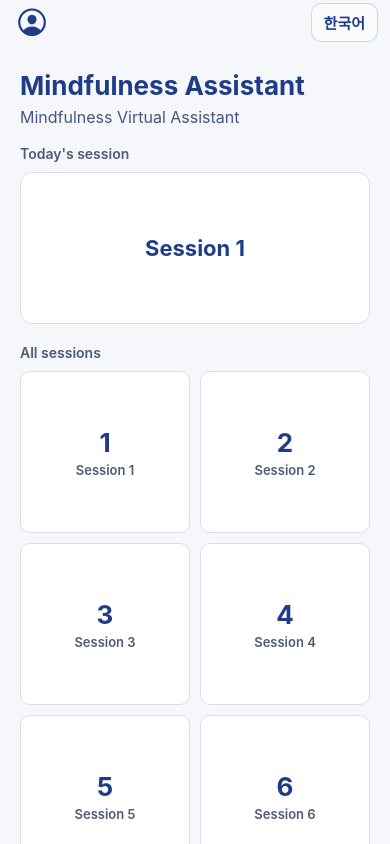
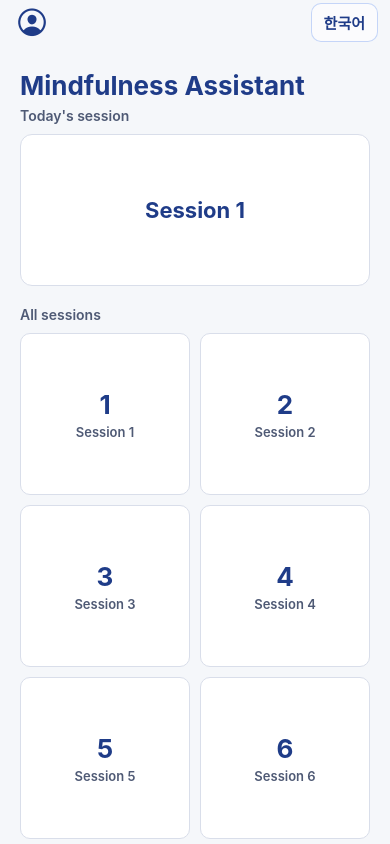
Before and after one commit to B5LZ/mobile-app, a React Native app: screen /Home in a window 390 px wide. Shown: the top 844 px of the page. Built offline with nearby package versions, Linux system fonts and the light colour scheme; no server answers.

Commit message:
fix: removed swibability back to login page from home page, removed double header from home page.

```diff
--- a/src/screens/HomeScreen.js
+++ b/src/screens/HomeScreen.js
@@ -1,5 +1,5 @@
 import { useFocusEffect } from '@react-navigation/native';
-import { useCallback, useMemo, useState } from 'react';
+import { useCallback, useLayoutEffect, useMemo, useState } from 'react';
 import {
   Alert,
   BackHandler,
@@ -68,6 +68,12 @@ export default function HomeScreen({ navigation }) {
     void setLocale(locale === 'en' ? 'ko' : 'en');
   }, [locale, setLocale]);
 
+  useLayoutEffect(() => {
+    navigation.setOptions({
+      gestureEnabled: false,
+    });
+  }, [navigation]);
+
   useFocusEffect(
     useCallback(() => {
       const sub = BackHandler.addEventListener('hardwareBackPress', () => true);
@@ -76,7 +82,7 @@ export default function HomeScreen({ navigation }) {
   );
 
   return (
-    <SafeAreaView style={styles.safe} edges={['top', 'bottom']}>
+    <SafeAreaView style={styles.safe} edges={['top']}>
       <View style={styles.topBar}>
         {showAccountMenu && (
           <Pressable
@@ -134,7 +140,6 @@ export default function HomeScreen({ navigation }) {
         onScrollBeginDrag={() => setShowAccountMenu(false)}
       >
         <Text style={styles.title}>{t('homeTitle')}</Text>
-        <Text style={styles.subtitle}>{t('homeSubtitle')}</Text>
 
         <View style={styles.featuredWrap}>
           <Text style={styles.featuredHeading}>{t('homeTodaysSession')}</Text>
```
